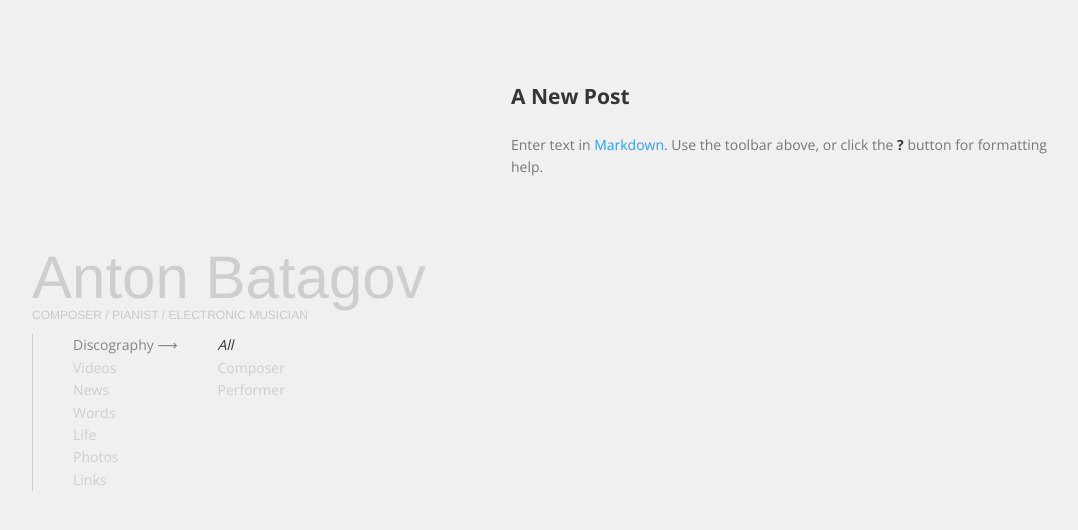
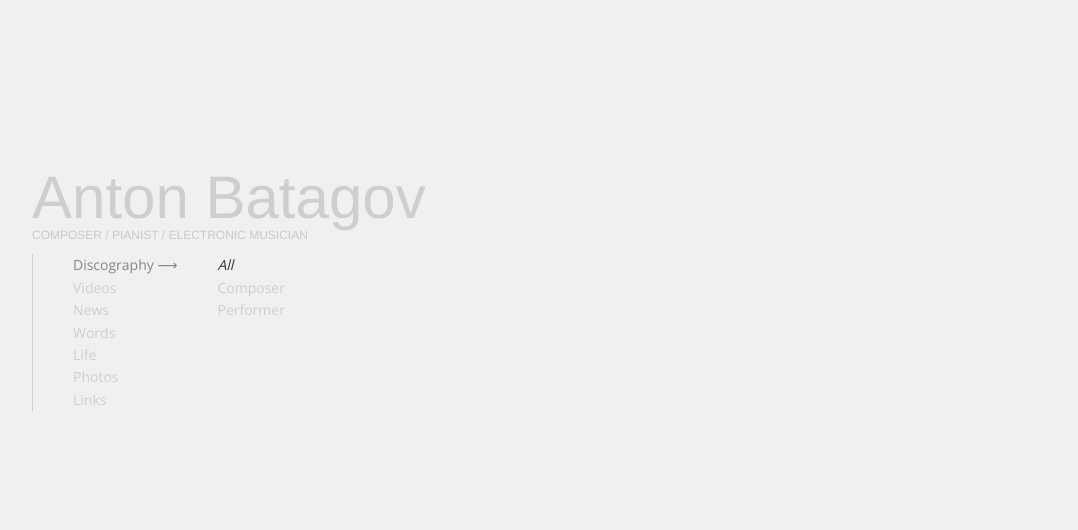
Before and after one commit to Integral/batagov, a Jekyll site: the page built from _posts/static/2014-02-23-photos.md, in a window 1280 px wide. Shown: the top 530 px of the page, without its empty margins (89-1167 px from the left). Built offline with Jekyll 4.4.1, drawn with Linux system fonts in a browser that asks for light colours; nearby versions of some CDN libraries.

Commit message:
Updated 2014-02-23-photos.md

```diff
--- a/_posts/static/2014-02-23-photos.md
+++ b/_posts/static/2014-02-23-photos.md
@@ -7,6 +7,20 @@ lang: en
 permalink: /en/photos
 ---
 
-## A New Post
-
-Enter text in [Markdown](http://daringfireball.net/projects/markdown/). Use the toolbar above, or click the **?** button for formatting help.
+<script>
+var data = [
+    {
+        image: 'img1.jpg',
+        thumb: 'thumb1.jpg',
+        big: 'big1.jpg',
+        title: 'my first image',
+        description: 'Lorem ipsum caption',
+        link: 'http://domain.com'
+    },
+    {
+        video: 'http://www.youtube.com/watch?v=GCZrz8siv4Q',
+        title: 'my second image',
+        description: 'Another caption'
+    }
+];
+</script>
```
